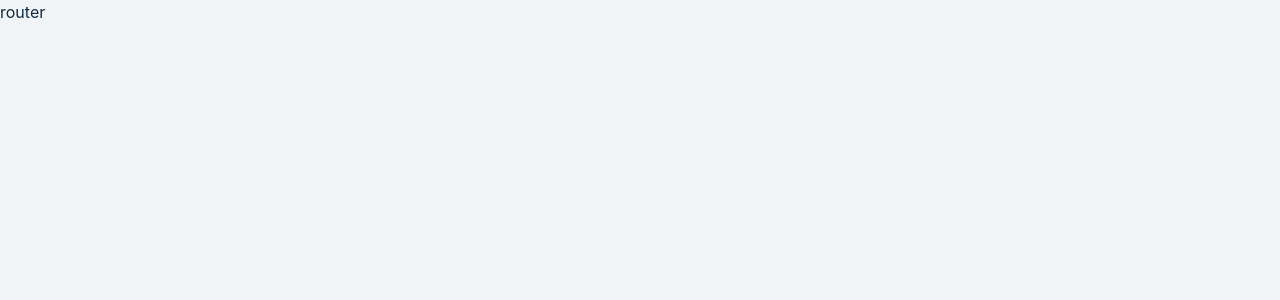
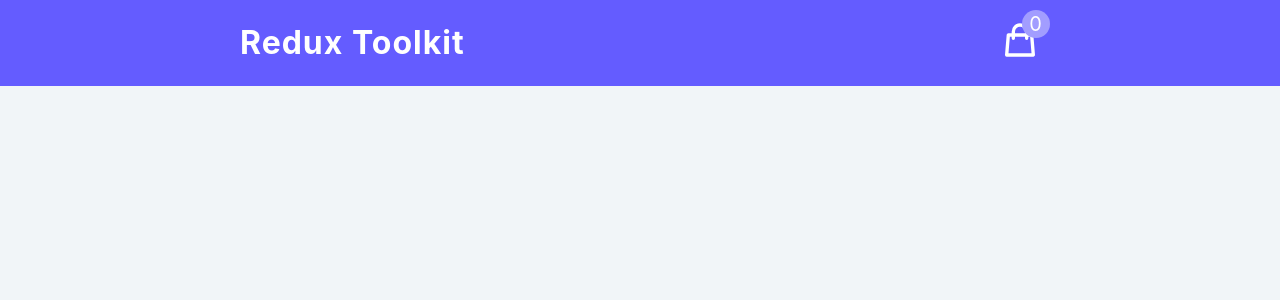
Before and after one commit to serhatbek/redux-toolkit, a React (Create React App) app: page / in a window 1280 px wide. Shown: the top 300 px of the page. Built offline with nearby package versions, Linux system fonts and the light colour scheme.

Commit message:
useSelector

```diff
--- a/src/App.js
+++ b/src/App.js
@@ -1,8 +1,13 @@
 import React from 'react';
 import './App.css';
+import Navbar from './components/Navbar/Navbar';
 
 function App() {
-  return <div className='App'>router</div>;
+  return (
+    <main>
+      <Navbar />
+    </main>
+  );
 }
 
 export default App;
--- /dev/null
+++ b/src/components/Navbar/Navbar.js
@@ -0,0 +1,22 @@
+import { useSelector } from 'react-redux';
+import { CartIcon } from '../../icons';
+
+const Navbar = () => {
+  const { amount } = useSelector((state) => state.cart);
+
+  return (
+    <nav>
+      <div className='nav-center'>
+        <h3>redux toolkit</h3>
+        <div className='nav-container'>
+          <CartIcon />
+          <div className='amount-container'>
+            <p className='total-amount'>{amount}</p>
+          </div>
+        </div>
+      </div>
+    </nav>
+  );
+};
+
+export default Navbar;
--- a/src/icons.js
+++ b/src/icons.js
@@ -0,0 +1,48 @@
+export const CartIcon = () => {
+  return (
+    <svg
+      xmlns='http://www.w3.org/2000/svg'
+      className='h-6 w-6 '
+      fill='none'
+      viewBox='0 0 24 24'
+      stroke='currentColor'
+      strokeWidth={2}
+    >
+      <path
+        strokeLinecap='round'
+        strokeLinejoin='round'
+        d='M16 11V7a4 4 0 00-8 0v4M5 9h14l1 12H4L5 9z'
+      />
+    </svg>
+  );
+};
+
+export const ChevronDown = () => {
+  return (
+    <svg
+      xmlns='http://www.w3.org/2000/svg'
+      className='h-6 w-6'
+      fill='none'
+      viewBox='0 0 24 24'
+      stroke='currentColor'
+      strokeWidth={2}
+    >
+      <path strokeLinecap='round' strokeLinejoin='round' d='M19 9l-7 7-7-7' />
+    </svg>
+  );
+};
+
+export const ChevronUp = () => {
+  return (
+    <svg
+      xmlns='http://www.w3.org/2000/svg'
+      className='h-6 w-6'
+      fill='none'
+      viewBox='0 0 24 24'
+      stroke='currentColor'
+      strokeWidth={2}
+    >
+      <path strokeLinecap='round' strokeLinejoin='round' d='M5 15l7-7 7 7' />
+    </svg>
+  );
+};
--- a/src/store.js
+++ b/src/store.js
@@ -9,4 +9,6 @@
 
 /**
  ** [store] ➡ Store uygulamının mevcut tüm state'ini oluşturur.
+ **1 [useSelector] ➡ useSelector ile componentlerden statelere ulaşıyoruz.
+ **2 Component de context api de oluşturduğumuz useContext costum hook gibi
  */
```
